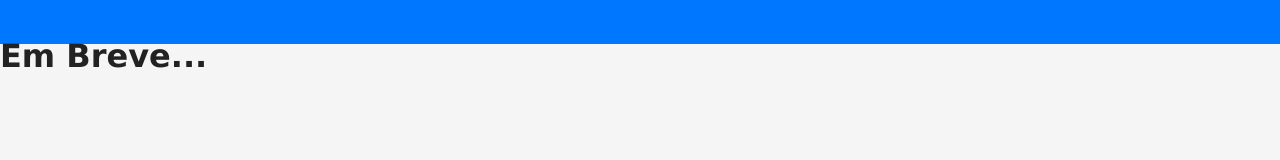
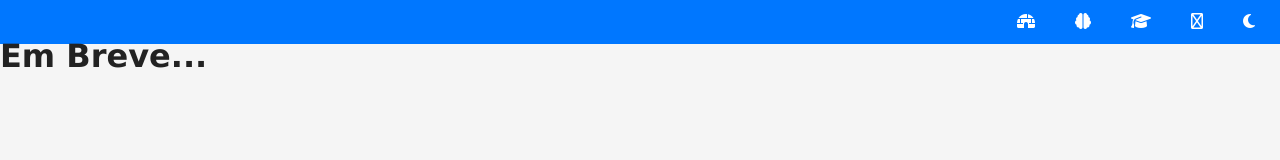
Before and after one commit to DouglasChamber/projeto-portfolio, a plain HTML site: page index.html in a window 1280 px wide. Drawn offline with Linux system fonts and the light colour scheme.

Commit message:
Menu Creator

```diff
--- a/index.html
+++ b/index.html
@@ -6,16 +6,17 @@
     <title>Portfólio Douglas Chamber</title>
     <link rel="stylesheet" href="estilos/style.css">
     <link rel="shortcut icon" href="favicon.svg" type="image/svg">
+    <script src="https://kit.fontawesome.com/d84d5521f3.js" crossorigin="anonymous"></script>
 </head>
 <body>
     <header>
         <nav id="menu">
             <ul>
-                <li><a href="#"></a></li>
-                <li><a href="#"></a></li>
-                <li><a href="#"></a></li>
-                <li><a href="#"></a></li>
-                <li><a href=""></a></li>
+                <li><a href="#"><i class="fa-solid fa-igloo"></i></a></li>
+                <li><a href="#"><i class="fa-solid fa-brain"></i></a></li>
+                <li><a href="#"><i class="fa-solid fa-graduation-cap"></i></a></li>
+                <li><a href="#"><i class="fa-regular fa-list-check"></i></a></li>
+                <li><a href=""><i class="fa-solid fa-moon"></i></a></li>
             </ul>
         </nav>
     </header>
```
